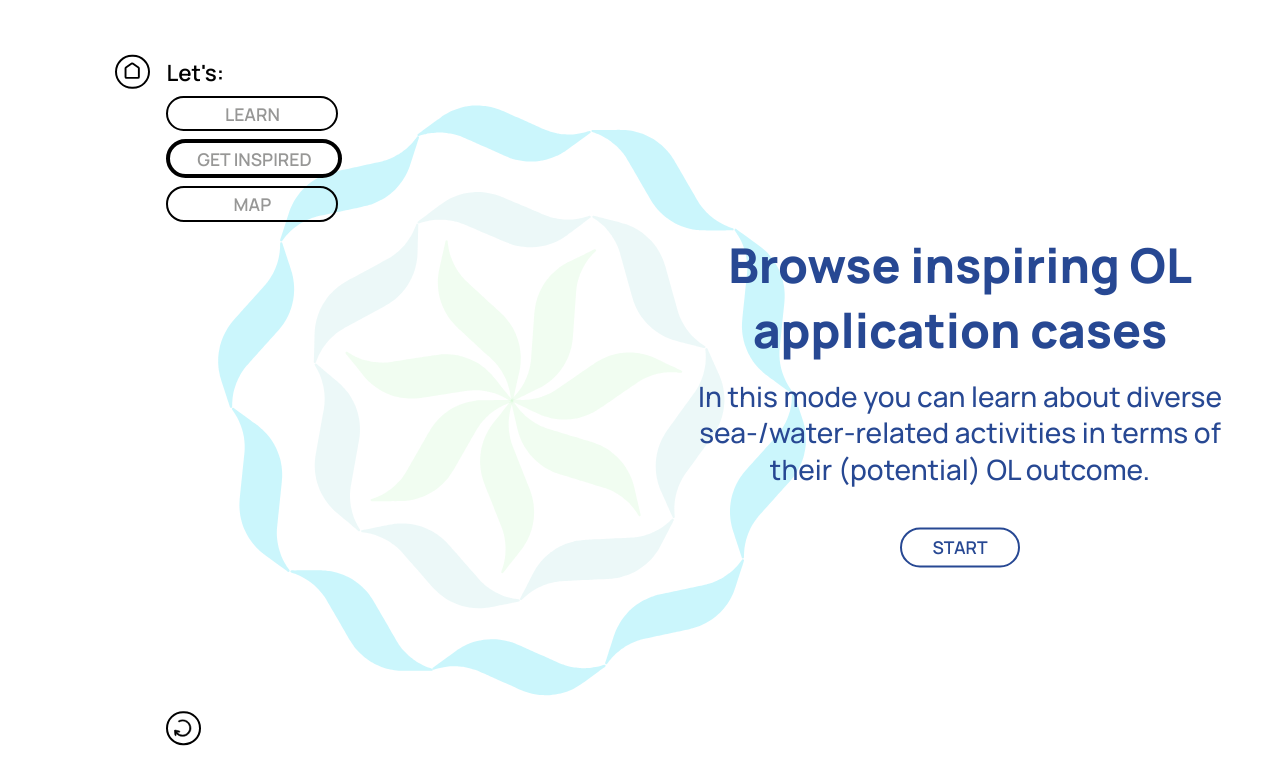
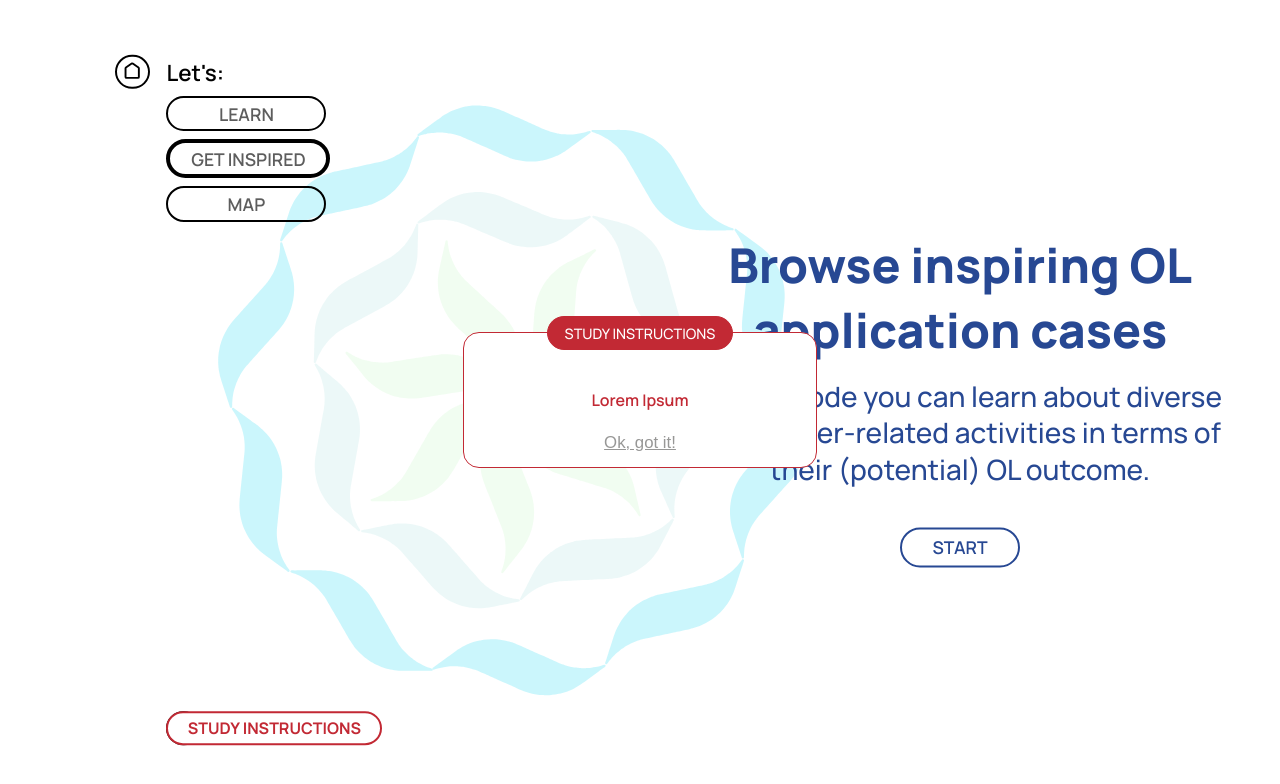
Before and after one commit to saradinismarques/ol-compass, a React (Create React App) app: page /#/get-inspired in a window 1280 px wide. Shown: the top 784 px of the page. Built offline with nearby package versions, Linux system fonts and the light colour scheme.

Commit message:
add message after 5 seconds

```diff
--- a/src/State.js
+++ b/src/State.js
@@ -14,6 +14,9 @@ export const State = ({ children }) => {
 
     const [showExplanation, setShowExplanation] = useState(true);
     const [showInstruction, setShowInstruction] = useState(false);
+
+    // Home
+    const [firstUse, setFirstUse] = useState(true);
 
     // Learn
     const [savedComponents, setSavedComponents] = useState([]);
@@ -49,6 +52,8 @@ export const State = ({ children }) => {
                 setColors,
                 language,
                 setLanguage,
+                firstUse,
+                setFirstUse,
                 showExplanation,
                 setShowExplanation,
                 showInstruction,
--- a/src/components/Menu.js
+++ b/src/components/Menu.js
@@ -1,4 +1,4 @@
-import React, { useContext } from 'react';
+import React, { useContext, useState, useEffect } from 'react';
 import { Link, useLocation } from 'react-router-dom';
 import { ReactComponent as HomeIcon } from '../assets/icons/home-icon.svg'; // Adjust the path as necessary
 import { ReactComponent as GoBackIcon } from '../assets/icons/go-back-icon.svg'; // Adjust the path as necessary
@@ -9,28 +9,30 @@ const Menu = () => {
   const {
     colors,
     language,
+    firstUse,
+    setFirstUse,
     showExplanation,
     showInstruction
   } = useContext(StateContext);
 
+  const [showStudyInstruction, setShowStudyInstruction] = useState(false);
   const location = useLocation();
   const currentPath = location.pathname;
-  // Load the initial state from localStorage or set default to false
-  // const [showMore, setShowMore] = useState(() => {
-  //   const storedShowMore = localStorage.getItem('showMore');
-  //   return storedShowMore === 'true'; // Convert string to boolean
-  // });
-
-  // Update localStorage whenever showMore changes
-  // useEffect(() => {
-  //   localStorage.setItem('showMore', showMore.toString());
-  // }, [showMore]);
-
-  // const toggleShowMore = () => {
-  //   setShowMore(!showMore);
-  // };
 
   document.documentElement.style.setProperty('--gray-color', colors['Gray']);
+  document.documentElement.style.setProperty('--gray-hover-color', colors['Gray Hover']);
+
+  useEffect(() => {
+    if (firstUse) {
+      console.log("AA");
+      const timer = setTimeout(() => {
+        setShowStudyInstruction(true);
+        setFirstUse(false);
+      }, 500); // 5 seconds delay
+      return () => clearTimeout(timer); // Cleanup the timer on unmount
+    }
+  }, [firstUse]); // Depend on firstUserVariable
+
 
   // Determine the active button based on the current path
   const getActiveButton = (path) => {
@@ -67,6 +69,21 @@ const Menu = () => {
 
   return (
     <div>
+       {showStudyInstruction && (
+        <div className="menu-message-box">
+          <div className="menu-message-question">
+            STUDY INSTRUCTIONS
+          </div>
+
+            Lorem Ipsum
+          <button
+            className="menu-got-it-button"
+            onClick={() => setShowStudyInstruction(false)}
+          >
+            Ok, got it!
+          </button>
+        </div>
+      )}
       <Link
         to="/home"
         className={`circle-button home ${activeButton === 'home' ? 'active' : ''}`}
@@ -75,7 +92,6 @@ const Menu = () => {
           className="home-icon"
         />
       </Link>
-      {menuExpanded &&
       <Link
         to="/"
         className={`circle-button go-back ${activeButton === 'intro-page' ? 'active' : ''}`}
@@ -84,7 +100,12 @@ const Menu = () => {
           className="go-back-icon"
         />
       </Link>
-      }
+      <button
+        className='menu-study-instructions'
+        onClick={() => setShowStudyInstruction(true)}
+      >
+          STUDY INSTRUCTIONS
+      </button>
       <div className="left-menu">
         {menuExpanded &&
           <div className='i-want-to-text'>
@@ -121,11 +142,6 @@ const Menu = () => {
           >
             {language === "pt" ? "MAPEAR" : "MAP"}
           </Link>
-        }
-        {activeButton === "home" || (!showExplanation && !showInstruction) &&
-          <button className='menu-study-instructions'>
-            STUDY INSTRUCTIONS
-          </button>
         }
         {/*  (menuExpanded || activeButton === 'map') &&
           <Link
--- a/src/styles/components/Menu.css
+++ b/src/styles/components/Menu.css
@@ -1,5 +1,6 @@
 :root {
     --gray-color: #e5007e; /* Default color */
+    --gray-hover-color: #e5007e; /* Default color */
 }
 
 /* Left Menu Container */
@@ -16,7 +17,7 @@
 /* Modes Button */
 .menu-button {
     margin-bottom: 1vh; /* Space between buttons */
-    width: 21vh;
+    width: 19.5vh;
     height: 3.9vh;
     border: 0.3vh solid black;
     border-radius: 100px;
@@ -25,7 +26,7 @@
     font-family: 'Manrope', sans-serif;
     font-size: 2.2vh;
     font-weight: 600;
-    color: var(--gray-color);
+    color: #5d5d5d;
     display: inline-flex;
     align-items: center;
     justify-content: center;
@@ -50,7 +51,7 @@
 .menu-button.solo {
     position: fixed;
     top: 9vh;
-    left: 12.5vw;
+    left: 13vw;
     transform: translateY(-50%);
 }
 
@@ -96,11 +97,19 @@
     border: 0.3vh solid black; /* Border remains black to match the background */
 }
 
-.menu-button.active .home-icon,
-.menu-button.hover .home-icon,
 .circle-button.active .home-icon,
 .circle-button.hover .home-icon {
     stroke: #f5f5f5; /* White stroke for active or hover states */
+}
+
+.circle-button:hover,
+.circle-button:active {
+    background-color: #f5f5f5; /* White stroke for active or hover states */
+}
+
+.circle-button:hover .home-icon ,
+.circle-button:active .home-icon  {
+    background-color: white; /* White stroke for active or hover states */
 }
 
 .home-icon {
@@ -152,18 +161,91 @@
 }
 
 .menu-study-instructions {
-    margin-bottom: 1vh; /* Space between buttons */
-    width: 21vh;
-    height: 3.9vh;
-    border: 0.3vh solid black;
+    position: fixed;
+    bottom: 9vh;
+    left: 13vw;
+    transform: translateY(50%);
+    width: 27vh;
+    height: 4.3vh;
+    border: 0.3vh solid #c22934;
+    background-color: white;
     border-radius: 100px;
     cursor: pointer;
     text-decoration: none; /* Ensure links have no underline */
     font-family: 'Manrope', sans-serif;
-    font-size: 2.2vh;
-    font-weight: 600;
-    color: var(--gray-color);
+    font-size: 2vh;
+    font-weight: 700;
+    color: #c22934;
     display: inline-flex;
     align-items: center;
     justify-content: center;
+    outline: none;
 }
+
+.menu-study-instructions:hover,
+.menu-study-instructions:active {
+    background-color: #f0f0f0;
+}
+
+/* Message Box */
+.menu-message-box {
+    position: fixed;
+    top: 50vh;
+    left: 50vw;
+    transform: translate(-50%, -50%);
+    padding: 7vh;
+    margin: 0;
+    width: 30vh;
+    background-color: white;
+    border-radius: 2vh;
+    border: 0.1vh solid #c22934; /* Add a light grey border */
+    text-align: center;
+    z-index: 100;
+    color: #c22934;
+}
+
+.menu-message-text {
+   font-size: 2.1vh;
+   margin: 0;
+   color: #c22934;
+}
+
+.menu-got-it-button {
+    position: absolute;
+    bottom: 10%;
+    left: 50%;
+    transform: translate(-50%);
+    padding-top: 2vh;
+    font-size: 2.1vh;
+    font-weight: 100;
+    background-color: transparent; /* Use 'transparent' instead of 'none' */
+    color: var(--gray-color);
+    border: none;
+    cursor: pointer;
+    outline: none; /* Optional: Remove outline on focus */
+    text-decoration: underline;
+}
+
+.menu-got-it-button:hover,
+.menu-got-it-button:active {
+    color: var(--gray-hover-color);
+}
+
+.menu-message-question {
+    position: fixed;
+    top: 0%;
+    left: 50%;
+    transform: translate(-50%, -50%);
+    background-color: #c22934;
+    border: 0.1vh solid #c22934;
+    border-radius: 100px;
+    padding: 1.5vh;
+    color: white;
+    font-size: 1.8vh;
+    font-weight: 500;
+    height: 1vh;
+    width: 20vh;
+    display: flex;
+    align-items: center;
+    justify-content: center;
+}
```
Lines whose indentation alone changed are shown as unchanged.
